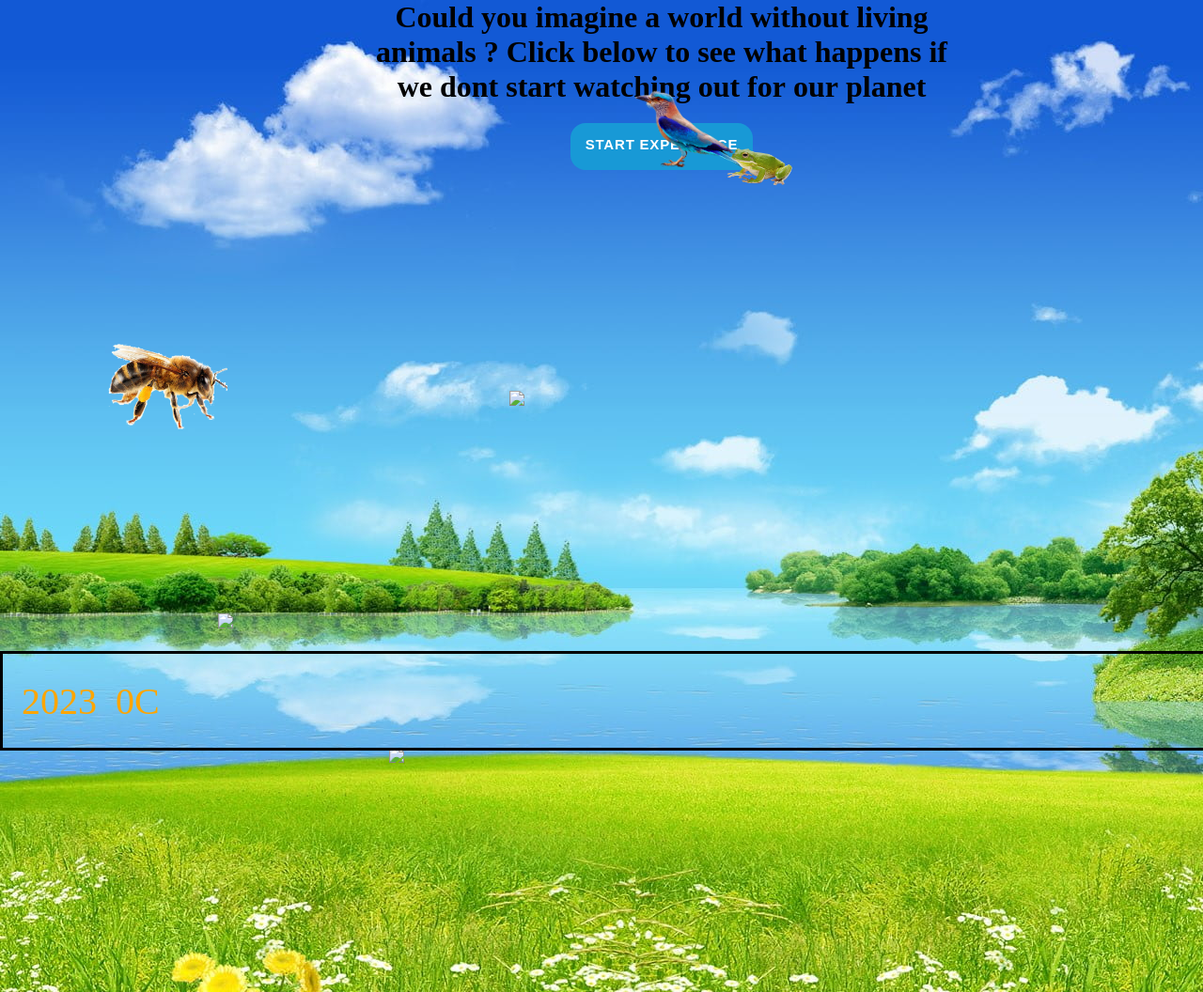
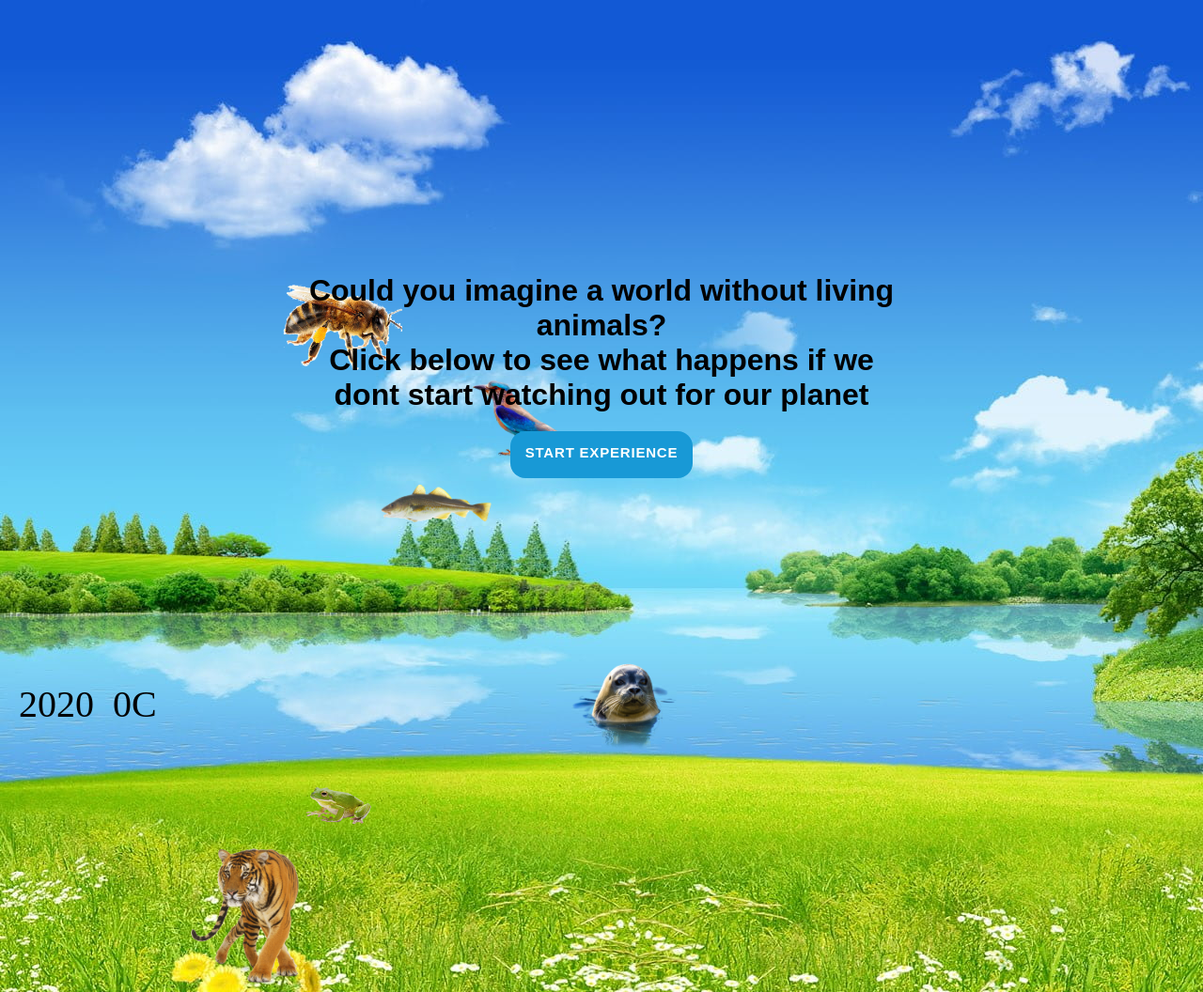
Before and after one commit to COHL7500/cdv-2023-project, a website: page index.html in a window 1280 px wide. Shown: the top 1056 px of the page at 94% size. Drawn offline with nearby package versions, Linux system fonts and the light colour scheme.

Commit message:
refactor: clean up before presentation

```diff
--- a/dataset.csv
+++ b/dataset.csv
@@ -2,6 +2,6 @@ type,name,zeroC,halfC,oneC,oneHalfC,twoC,twoHalfC,threeC,threeHalfC,fourC,fourHa
 insects,bumblebee,0,45,60,75,90,100,100,100,100,100,100,100,100,300,300
 Birds,forest_bird,0,36.75,49,61.25,75.5,87.25,91.5,100,100,100,100,100,100,500,400
 Reptiles & Amphibians,frog,0,42,82,100,100,100,100,100,100,100,100,100,100,300,800
-marine life,Cod,0,4,8,12,16,20,24,28,32,36,40,44,48,400,500
-Mammals,Seal,0,8.25,16.5,24.75,33,40.25,48,55.75,63.5,71.25,79,86.75,94.5,600,700
+marine life,cod,0,4,8,12,16,20,24,28,32,36,40,44,48,400,500
+Mammals,seal,0,8.25,16.5,24.75,33,40.25,48,55.75,63.5,71.25,79,86.75,94.5,600,700
 mammals,tiger,0,12.5,18.75,25,31.25,42.5,51.25,60,68.75,77.5,86.25,95,100,200,900
--- a/index.html
+++ b/index.html
@@ -7,7 +7,7 @@
   <body>
     <div id="canvas">
       <img src="/img/peakpx.jpg" />
-      <div id="text-container">
+      <div id="start-container">
         <h1>
           <span>Could</span>
           <span>you</span>
@@ -16,8 +16,8 @@
           <span>world</span>
           <span>without</span>
           <span>living</span>
-          <span>animals</span>
-          <span>?</span>
+          <span>animals?</span>
+          <br>
           <span>Click</span>
           <span>below</span>
           <span>to</span>
@@ -33,6 +33,7 @@
           <span>for</span>
           <span>our</span>
           <span>planet</span>
+          <br>
           <button id="start-button" type="button">Start Experience</button>
         </h1>
       </div>
--- a/index.js
+++ b/index.js
@@ -1,8 +1,10 @@
-var canvas = d3.select('#canvas');
+var canvas = d3.select("#canvas");
 var maxPos = 800;
 var minPos = 20;
-var animalMap = new Map();
-d3.csv('dataset.csv').then(function (d) {
+var currYear = 2020;
+var currTemp = 0;
+var animalMap = new Map;
+d3.csv("dataset.csv").then(function (d) {
     var tempCol = d.columns.slice(2);
     d.map(function (d) {
         var animal = {
@@ -10,15 +12,16 @@ d3.csv('dataset.csv').then(function (d) {
             type: d.type,
             temp: tempCol.map(function (col) { return +d[col]; }),
             img: 'img/' + d.name + '.png',
-            x: Math.floor(Math.random() * (800 - 10 + 1) + 10),
-            y: Math.floor(Math.random() * (800 - 10 + 1) + 10),
+            x: parseInt(d.x),
+            y: parseInt(d.y)
         };
         animalMap.set(d.name, animal);
         addAnimal(animal);
     });
     d3.select('#start-button').on('click', function () {
-        d3.select('#text-container').style('opacity', 0);
+        d3.select('#start-container').style('opacity', 0);
         startFade(animalMap);
+        setInterval(updateInfo, 75); // 36 seconds to go from 0C to 6C = 75 milliseconds per year
     });
 });
 var addAnimal = function (animal) {
@@ -44,13 +47,40 @@ function startFade(animalMap) {
     });
 }
 // info bar bottom
-canvas
-    .append('div')
-    .attr('class', 'bottom-info-bar')
-    .append('p')
-    .text('2023')
-    .append('p')
-    .text('0C');
+var bottomInfoBar = canvas
+    .append("div")
+    .attr("class", "bottom-info-bar");
+var infoContainer = bottomInfoBar.append("div")
+    .attr("class", "info-container");
+infoContainer
+    .append("p")
+    .attr("id", "yearInfo")
+    .text(currYear.toString());
+infoContainer
+    .append("p")
+    .attr("id", "tempInfo")
+    .text(currTemp + "C");
+function calcTemp(year) {
+    return -146.99 + (19.46 * Math.log(year));
+}
+function updateInfo() {
+    d3.select("#yearInfo").text(currYear++);
+    d3.select("#tempInfo").text(calcTemp(currYear).toFixed(1) + "C");
+}
+/*
+let prevYearTemp = 1.11
+for(let i = 2021; i <= 2500; i++) {
+    let currentYearTemp = calcTemp(i)
+    data.push({
+        year: i,
+        temperatureIncrease: currentYearTemp - prevYearTemp,
+        totalTemperature: currentYearTemp
+    })
+    prevYearTemp = currentYearTemp
+}
+console.log(data)
+
+ */
 /*
 const w = 1000;
 const h = 1000;
--- a/index.ts
+++ b/index.ts
@@ -28,17 +28,18 @@ d3.csv("dataset.csv").then(d => {
       type: d.type,
       temp: tempCol.map((col) => +d[col]),
       img: 'img/' + d.name + '.png',
-      x: Math.floor(Math.random() * (800 - 10 + 1) + 10),
-      y: Math.floor(Math.random() * (800 - 10 + 1) + 10),
+      x: parseInt(d.x),
+      y: parseInt(d.y)
     };
 
-        animalMap.set(d.name, animal);
+    animalMap.set(d.name, animal);
 
     addAnimal(animal);
   });
   d3.select('#start-button').on('click', () => {
-    d3.select('#text-container').style('opacity', 0);
+    d3.select('#start-container').style('opacity', 0);
     startFade(animalMap);
+    setInterval(updateInfo, 75); // 36 seconds to go from 0C to 6C = 75 milliseconds per year
   });
 });
 
@@ -93,8 +94,6 @@ function updateInfo() {
     d3.select("#tempInfo").text(calcTemp(currYear).toFixed(1) + "C");
 }
 
-setInterval(updateInfo, 75); // 36 seconds to go from 0C to 6C = 75 milliseconds per year
-
 /*
 let prevYearTemp = 1.11
 for(let i = 2021; i <= 2500; i++) {
--- a/style.scss
+++ b/style.scss
@@ -12,12 +12,15 @@ $canvas-height: 875px;
   min-height: $canvas-height;
   display: flex;
 
+  #start-container {
+    position: fixed;
+  }
+
   .bottom-info-bar {
     width: 100vw;
     height: 100px;
     background-color: transparent;
     position: fixed;
-    border-style: solid;
     z-index: 1;
     bottom: 0;
     left: 0;
@@ -32,7 +35,7 @@ $canvas-height: 875px;
     p {
       margin-left: 20px;
       font-size: 40px;
-      color: orange;
+      color: black;
     }
   }
 
@@ -47,14 +50,20 @@ $canvas-height: 875px;
     max-width: 200px;
   }
 
-  #text-container {
-    display: flex;
-    position: absolute;
-    left: 30%;
+  #start-container {
+    //display: flex;
+    //position: absolute;
+    //left: 30%;
+
+    position: fixed;
+    top: 50%;
+    left: 50%;
+    transform: translate(-50%, -50%);
+    z-index: 1;
   }
 
   h1 {
-    font-family: 'Montserrat Medium';
+    font-family: 'Montserrat Medium', sans-serif;
     max-width: 40ch;
     text-align: center;
     transform: scale(0.94);
@@ -73,6 +82,15 @@ $canvas-height: 875px;
     opacity: 0;
     filter: blur(4px);
   }
+
+  /*
+  @for $n from 1 through 24 {
+    span:nth-child(#{n}) {
+      animation: fade-in 2.5s 0.1s forwards cubic-bezier(0.11, 0, 0.5, 0);
+    }
+  }
+
+   */
 
   span:nth-child(1) {
     animation: fade-in 0.8s 0.1s forwards cubic-bezier(0.11, 0, 0.5, 0);
@@ -174,7 +192,7 @@ $canvas-height: 875px;
 
   /*Start button*/
   #start-button {
-    appearance: button;
+    appearance: menulist-button;
     background-color: #1899d6;
     border: solid transparent;
     border-radius: 16px;
@@ -201,6 +219,10 @@ $canvas-height: 875px;
     vertical-align: middle;
     white-space: nowrap;
     margin-top: 20px;
+
+    &:hover {
+      background-color: darkblue;
+    }
   }
 
   .button-19:after {
```
Also changed, not shown: img/cod.png (added), img/oyster.jpg (deleted), img/oyster.png (added), img/seal.jpg (deleted), img/seal.png (added), img/tiger.png (added), img/wheat.jpg (deleted), style.css, 1 other file.
